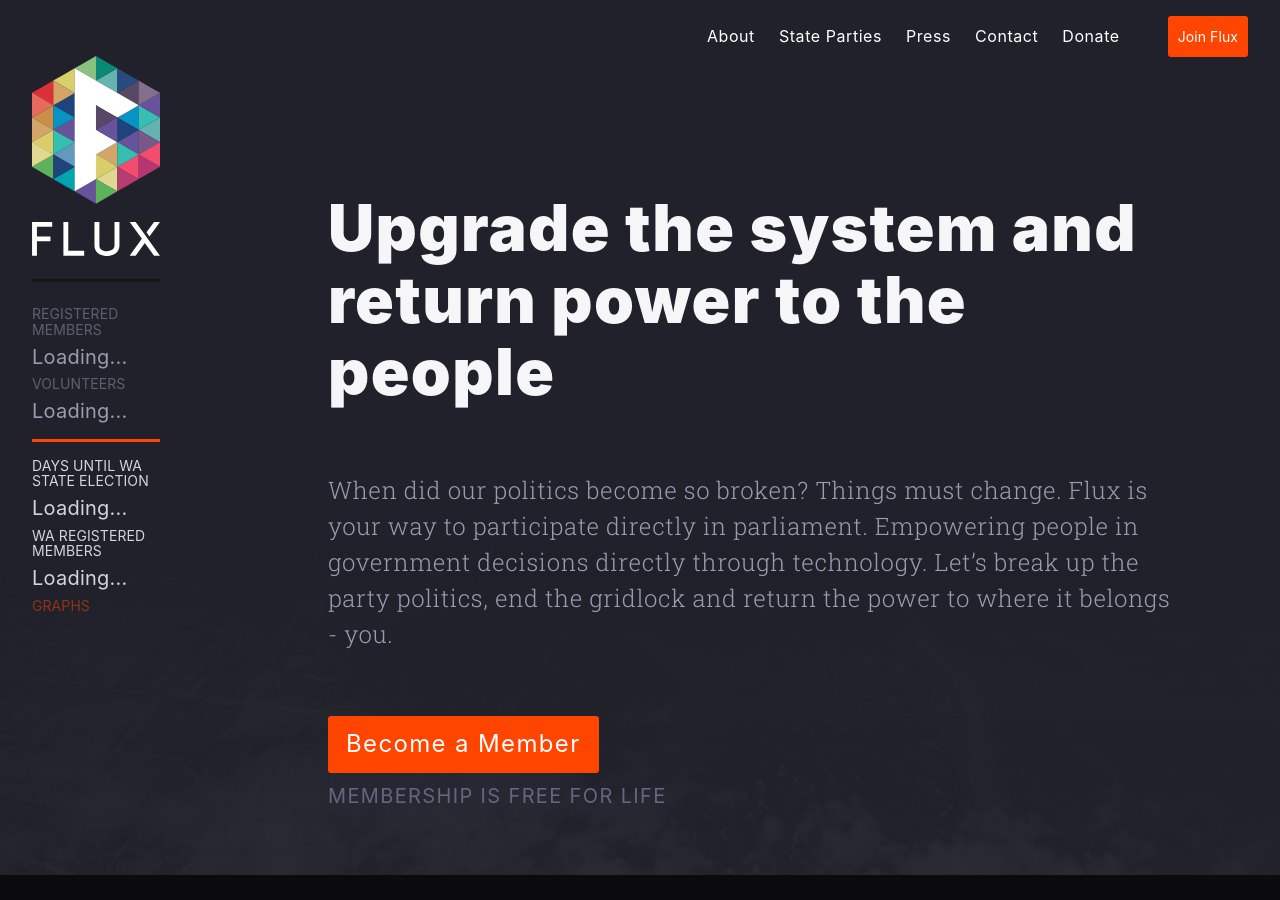
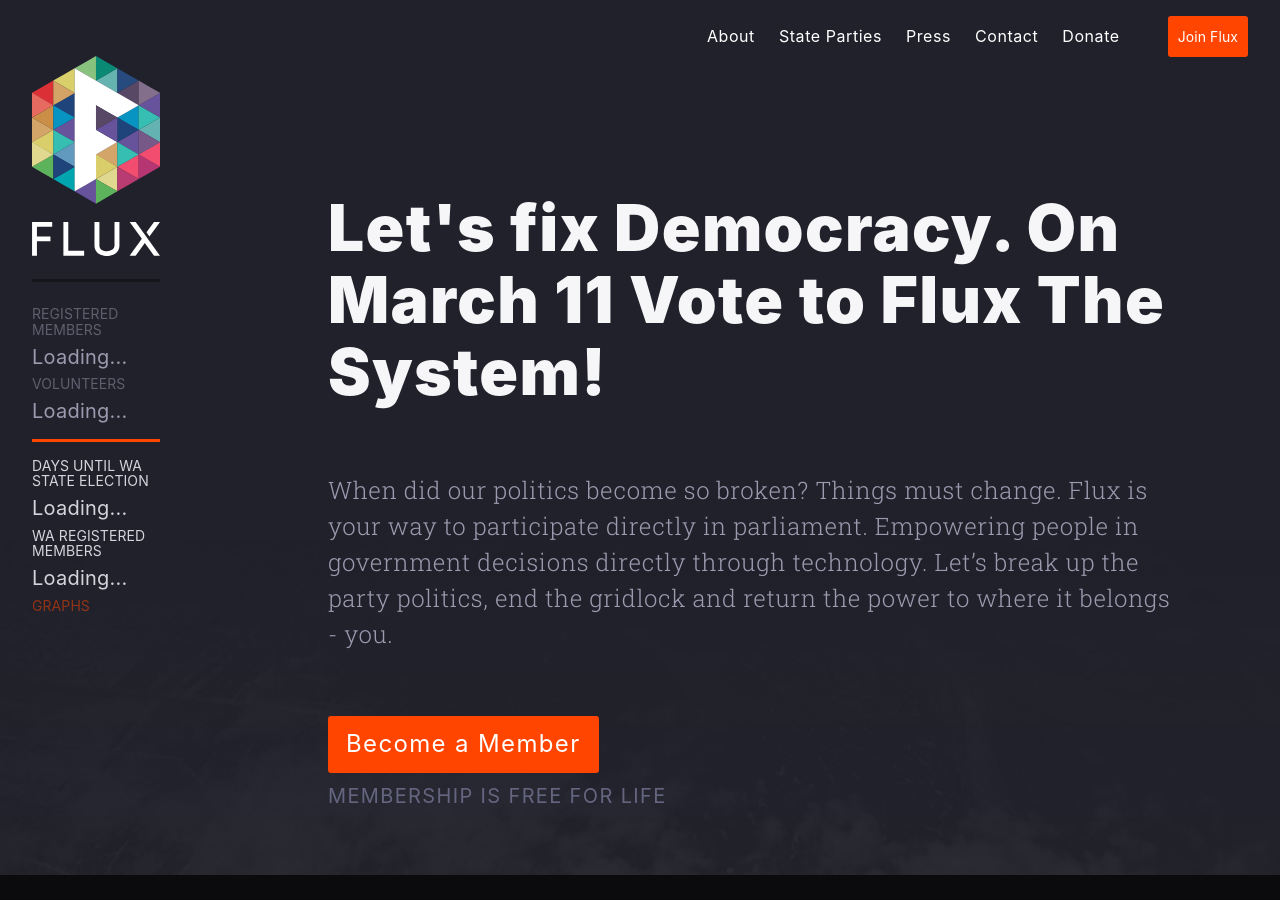
Before and after one commit to voteflux/flux-website-v2, a Jekyll site: the page built from index.html, in a window 1280 px wide and 900 px high. Built offline with Jekyll 4.4.1, drawn with Linux system fonts in a browser that asks for light colours.

Commit message:
Update hero title

```diff
--- a/index.html
+++ b/index.html
@@ -4,7 +4,7 @@
 video: true
 dark-theme: true
 home: true
-hero-title: Upgrade the system and return power to the people
+hero-title: "Let's fix Democracy. On March 11 Vote to Flux The System!"
 hero-copy: 'When did our politics become so broken? Things must change. Flux is your
   way to participate directly in parliament. Empowering people in government decisions
   directly through technology. Let’s break up the party politics, end the gridlock
```
